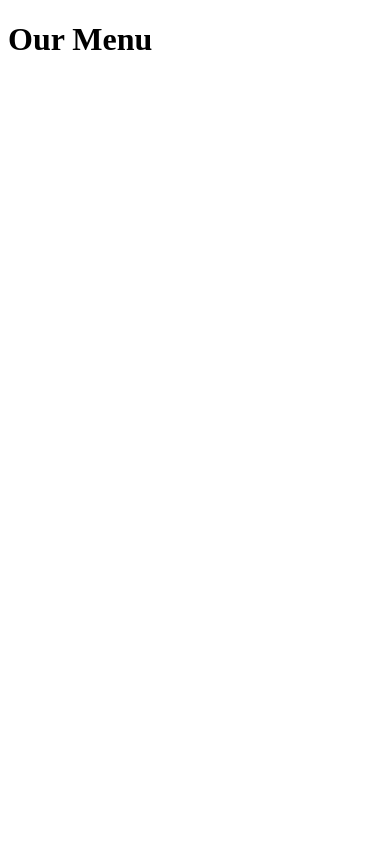
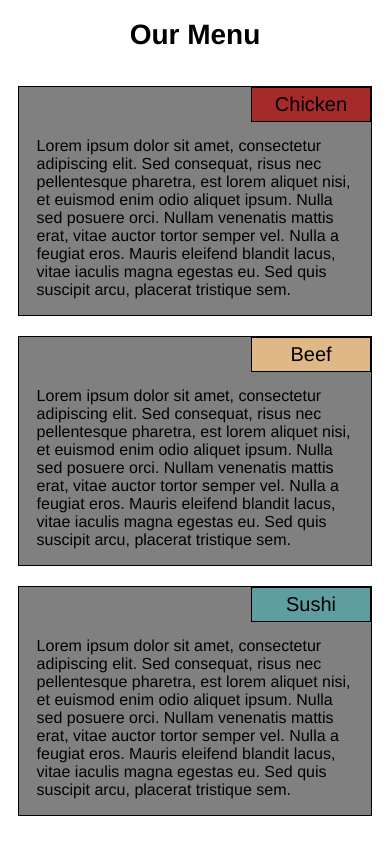
Before and after one commit to sergiutoader/Coursera---Web-Development, a plain HTML site: page module2-solution/index.html in a window 390 px wide. Drawn offline with Linux system fonts and the light colour scheme.

Commit message:
module2 solution

```diff
--- a/module2-solution/css/stylesheets.css
+++ b/module2-solution/css/stylesheets.css
@@ -1,33 +1,51 @@
 /********** Base styles **********/
 * {
   box-sizing: border-box;
+  font-family: Helvetica;
 }
+
 h1 {
-  margin-bottom: 15px;
+  margin-bottom: 25px;
+  text-align: center;
+  font-size: 175%;
 }
 
 p {
-  border: 1px solid black;
-  background-color: #A52A2A;
   width: 90%;
-  height: 150px;
   margin-right: auto;
   margin-left: auto;
-  font-family: Helvetica;
-  color: white;
+  margin-top: 15px;
+  color: black;
+  clear: right;
 }
 
-/* Simple Responsive Framework. */
-.row {
-  width: 100%;
+.content {
+  background-color: grey;
+  border: 1px solid black;
 }
 
-/********** Large devices only **********/
-@media (min-width: 1200px) {
-  .col-lg-1, .col-lg-2, .col-lg-3, .col-lg-4, .col-lg-5, .col-lg-6, .col-lg-7, .col-lg-8, .col-lg-9, .col-lg-10, .col-lg-11, .col-lg-12 {
-    float: left;
-    border: 1px solid green;
-  }
+.box {
+  float: left;
+  padding: 10px;
+}
+
+.title {
+  position: relative;
+  left: 0;
+  right: 0;
+  margin-left: auto;
+  margin-right: 0;
+  border: 1px solid black;
+  width:  120px;
+  padding-top: 5px;
+  padding-bottom: 5px;
+  text-align: center;
+  font-size: 125%
+}
+
+/********** Desktop **********/
+@media (min-width: 992px) {
+
   .col-lg-1 {
     width: 8.33%;
   }
@@ -66,12 +84,9 @@ p {
   }
 }
 
-/********** Medium devices only **********/
-@media (min-width: 950px) and (max-width: 1199px) {
-  .col-md-1, .col-md-2, .col-md-3, .col-md-4, .col-md-5, .col-md-6, .col-md-7, .col-md-8, .col-md-9, .col-md-10, .col-md-11, .col-md-12 {
-    float: left;
-    border: 1px solid green;
-  }
+/********** Tablet **********/
+@media (min-width: 768px) and (max-width: 991px) {
+
   .col-md-1 {
     width: 8.33%;
   }
@@ -109,3 +124,55 @@ p {
     width: 100%;
   }
 }
+
+
+/********** Mobile **********/
+@media (max-width: 767px) {
+
+  .col-sm-1 {
+    width: 8.33%;
+  }
+  .col-sm-2 {
+    width: 16.66%;
+  }
+  .col-sm-3 {
+    width: 25%;
+  }
+  .col-sm-4 {
+    width: 33.33%;
+  }
+  .col-sm-5 {
+    width: 41.66%;
+  }
+  .col-sm-6 {
+    width: 50%;
+  }
+  .col-sm-7 {
+    width: 58.33%;
+  }
+  .col-sm-8 {
+    width: 66.66%;
+  }
+  .col-sm-9 {
+    width: 74.99%;
+  }
+  .col-sm-10 {
+    width: 83.33%;
+  }
+  .col-sm-11 {
+    width: 91.66%;
+  }
+  .col-sm-12 {
+    width: 100%;
+  }
+}
+
+#p1 {
+  background-color: #A52A2A;
+}
+#p2 {
+  background-color: #DEB887;
+}
+#p3 {
+  background-color: #5F9EA0;
+}
--- a/module2-solution/index.html
+++ b/module2-solution/index.html
@@ -2,9 +2,30 @@
 <html>
 <head>
 	<meta charset="utf-8">
+	<name="viewport" content="width=device-width, initial-scale=1">
+	<link rel="stylesheet" href="css/stylesheets.css">
 	<title>Assignment Solution for Module 2</title>
 </head>
 <body>
 	<h1>Our Menu</h1>
+
+	<section class="box col-lg-4 col-md-6 col-sm-12">
+  	<div class="content">
+  		<div class="title" id="p1">Chicken</div>
+  		<p>Lorem ipsum dolor sit amet, consectetur adipiscing elit. Sed consequat, risus nec pellentesque pharetra, est lorem aliquet nisi, et euismod enim odio aliquet ipsum. Nulla sed posuere orci. Nullam venenatis mattis erat, vitae auctor tortor semper vel. Nulla a feugiat eros. Mauris eleifend blandit lacus, vitae iaculis magna egestas eu. Sed quis suscipit arcu, placerat tristique sem.</p>
+  	</div>
+  	</section>
+  	<section class="box col-lg-4 col-md-6 col-sm-12">
+  	<div class="content">
+  		<div class="title" id="p2">Beef</div>
+  		<p>Lorem ipsum dolor sit amet, consectetur adipiscing elit. Sed consequat, risus nec pellentesque pharetra, est lorem aliquet nisi, et euismod enim odio aliquet ipsum. Nulla sed posuere orci. Nullam venenatis mattis erat, vitae auctor tortor semper vel. Nulla a feugiat eros. Mauris eleifend blandit lacus, vitae iaculis magna egestas eu. Sed quis suscipit arcu, placerat tristique sem.</p>
+  	</div>
+  	</section>
+  	<section class="box col-lg-4 col-md-12 col-sm-12">
+  	<div class="content">
+  		<div class="title" id="p3">Sushi</div>
+  		<p>Lorem ipsum dolor sit amet, consectetur adipiscing elit. Sed consequat, risus nec pellentesque pharetra, est lorem aliquet nisi, et euismod enim odio aliquet ipsum. Nulla sed posuere orci. Nullam venenatis mattis erat, vitae auctor tortor semper vel. Nulla a feugiat eros. Mauris eleifend blandit lacus, vitae iaculis magna egestas eu. Sed quis suscipit arcu, placerat tristique sem.</p>
+  	</div>
+  	</section>
 </body>
 </html>
```
